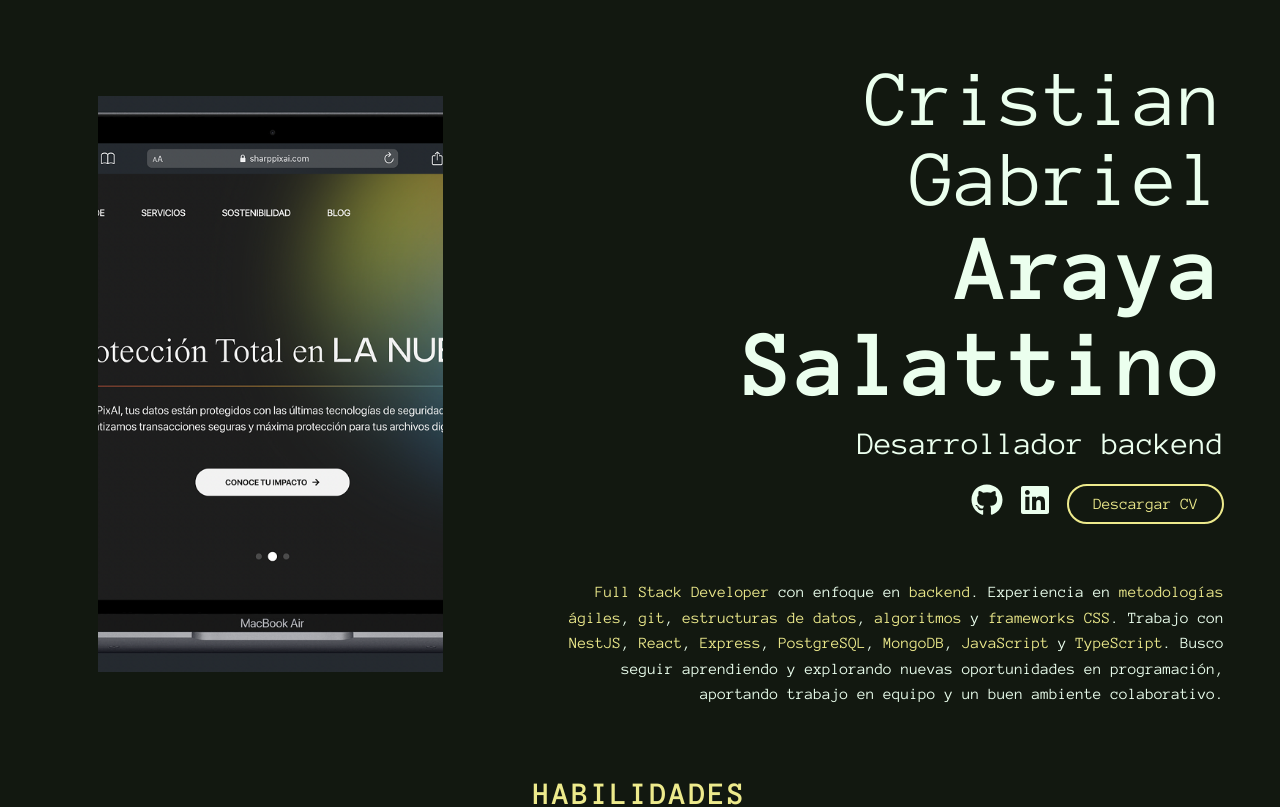
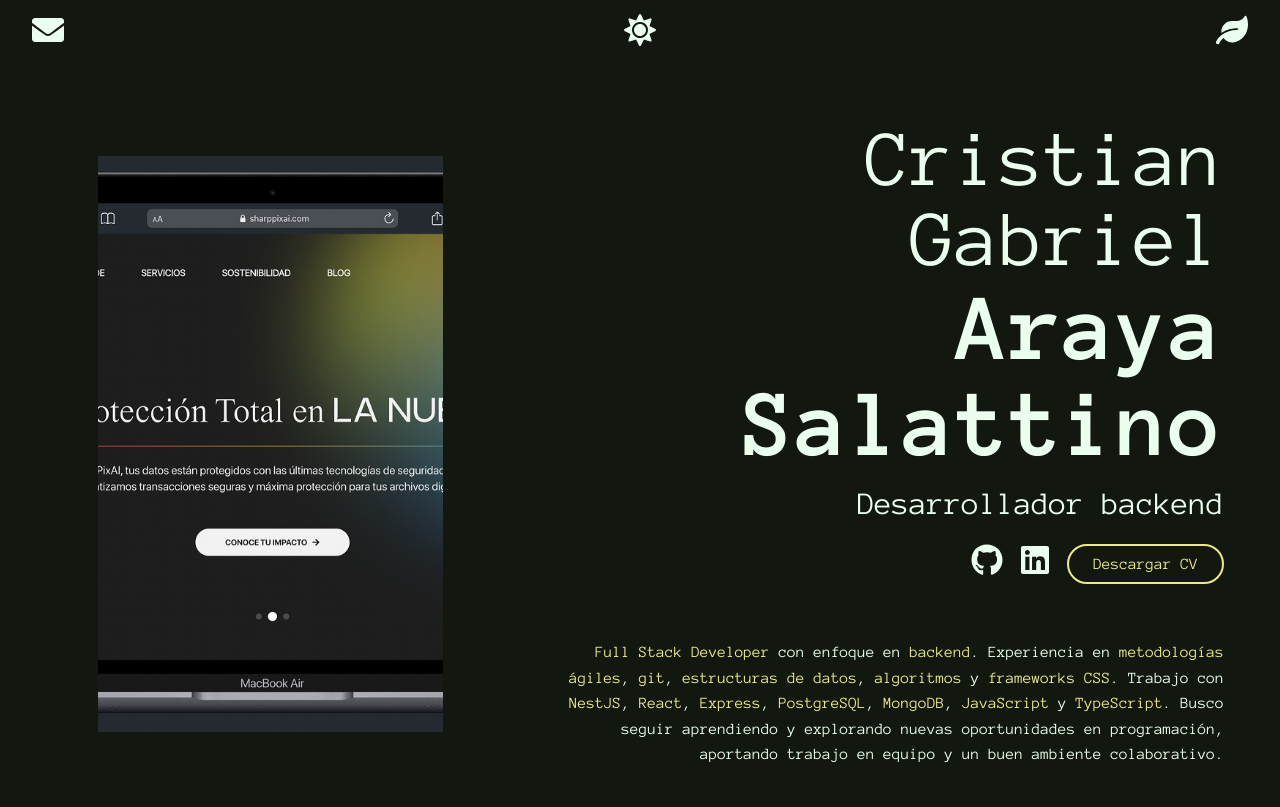
Before and after one commit to ArayaCG/Portfolio-front, a React (Vite) app: page / in a window 1280 px wide. Shown: the top 807 px of the page. Built offline with nearby package versions, Linux system fonts and the light colour scheme.

Commit message:
Creación de footer y header

```diff
--- a/src/components/ContactMe/ContactMe.tsx
+++ b/src/components/ContactMe/ContactMe.tsx
@@ -1,5 +1,3 @@
-"use client";
-
 import type React from "react";
 import { useState } from "react";
 import type { ContactFormProps, FormData } from "./ContactMe.type";
--- /dev/null
+++ b/src/components/Footer/Footer.styles.ts
@@ -0,0 +1,71 @@
+import styled from "styled-components";
+
+export const FooterContainer = styled.footer`
+    display: flex;
+    justify-content: space-between;
+    align-items: center;
+    width: 100%;
+    padding: ${({ theme }) => theme.spacing.md} ${({ theme }) => theme.spacing.xl};
+    background: linear-gradient(to top, #36522d, #121810);
+    color: ${({ theme }) => theme.colors.text};
+    height: 80px;
+
+    @media (max-width: ${({ theme }) => theme.breakpoints.tablet}) {
+        flex-direction: column;
+        gap: ${({ theme }) => theme.spacing.md};
+        padding: ${({ theme }) => theme.spacing.md};
+        height: auto;
+    }
+`;
+
+export const Copyright = styled.div`
+    font-size: ${({ theme }) => theme.fontSizes.medium};
+    flex: 1;
+    display: flex;
+    align-items: center;
+
+    @media (max-width: ${({ theme }) => theme.breakpoints.tablet}) {
+        order: 3;
+        justify-content: center;
+    }
+`;
+
+export const Name = styled.div`
+    font-size: ${({ theme }) => theme.fontSizes.large};
+    font-weight: ${({ theme }) => theme.fontWeights.bold};
+    text-align: center;
+    flex: 1;
+    display: flex;
+    justify-content: center;
+    align-items: center;
+
+    @media (max-width: ${({ theme }) => theme.breakpoints.tablet}) {
+        order: 1;
+    }
+`;
+
+export const SocialContainer = styled.div`
+    display: flex;
+    gap: ${({ theme }) => theme.spacing.md};
+    flex: 1;
+    justify-content: flex-end;
+    align-items: center;
+
+    @media (max-width: ${({ theme }) => theme.breakpoints.tablet}) {
+        order: 2;
+        justify-content: center;
+    }
+`;
+
+export const SocialLink = styled.a`
+    text-decoration: none;
+    transition: transform 0.3s ease;
+
+    &:hover {
+        transform: translateY(-3px);
+    }
+
+    &:hover svg {
+        color: ${({ theme }) => theme.colors.textSecondary};
+    }
+`;
--- /dev/null
+++ b/src/components/Footer/Footer.tsx
@@ -0,0 +1,30 @@
+import type React from "react";
+import type { FooterProps } from "./Footer.type";
+import { FooterContainer, Copyright, Name, SocialContainer, SocialLink } from "./Footer.styles";
+import Icon from "../Icon/Icon";
+
+const Footer: React.FC<FooterProps> = ({ name, year = new Date().getFullYear(), socialLinks }) => {
+    return (
+        <FooterContainer>
+            <Copyright>© {year} PORFOLIO. All rights reserved</Copyright>
+
+            <Name>{name}</Name>
+
+            <SocialContainer>
+                {socialLinks?.github && (
+                    <SocialLink href={socialLinks.github} target="_blank" rel="noopener noreferrer">
+                        <Icon name="FaGithub" size="28px" />
+                    </SocialLink>
+                )}
+
+                {socialLinks?.linkedin && (
+                    <SocialLink href={socialLinks.linkedin} target="_blank" rel="noopener noreferrer">
+                        <Icon name="FaLinkedin" size="28px" />
+                    </SocialLink>
+                )}
+            </SocialContainer>
+        </FooterContainer>
+    );
+};
+
+export default Footer;
--- /dev/null
+++ b/src/components/Header/Header.styles.ts
@@ -0,0 +1,41 @@
+import styled from "styled-components";
+
+export const HeaderContainer = styled.header`
+    display: flex;
+    justify-content: space-between;
+    align-items: center;
+    width: 100%;
+    height: 60px;
+    padding: 0 ${({ theme }) => theme.spacing.xl};
+    background-color: ${({ theme }) => theme.colors.background};
+    color: ${({ theme }) => theme.colors.text};
+    position: sticky;
+    top: 0;
+    z-index: 100;
+
+    @media (max-width: ${({ theme }) => theme.breakpoints.tablet}) {
+        padding: 0 ${({ theme }) => theme.spacing.md};
+    }
+`;
+
+export const LogoContainer = styled.div`
+    display: flex;
+    align-items: center;
+    justify-content: center;
+    cursor: pointer;
+    transition: transform 6s ease;
+
+    &:hover {
+        transform: rotate(360deg);
+`;
+
+export const SideItem = styled.div`
+    display: flex;
+    align-items: center;
+    cursor: pointer;
+    transition: transform 0.8s ease;
+
+    &:hover {
+        transform: scale(1, 0.5);
+    }
+`;
--- /dev/null
+++ b/src/components/Header/Header.tsx
@@ -0,0 +1,39 @@
+import type React from "react";
+import type { HeaderProps } from "./Header.type";
+import { HeaderContainer, LogoContainer, SideItem } from "./Header.styles";
+import Icon from "../Icon/Icon";
+
+const Header: React.FC<HeaderProps> = ({ onContactClick }) => {
+    const handleEmailClick = () => {
+        if (onContactClick) {
+            onContactClick();
+        } else {
+            const contactSection = document.getElementById("contact-section");
+            if (contactSection) {
+                contactSection.scrollIntoView({ behavior: "smooth" });
+            }
+        }
+    };
+
+    const handleLogoClick = () => {
+        window.scrollTo({ top: 0, behavior: "smooth" });
+    };
+
+    return (
+        <HeaderContainer>
+            <SideItem onClick={handleEmailClick}>
+                <Icon name="FaEnvelope" size="32px" />
+            </SideItem>
+
+            <LogoContainer onClick={handleLogoClick}>
+                <Icon name="FaSun" size="32px" />
+            </LogoContainer>
+
+            <SideItem>
+                <Icon name="FaLeaf" size="32px" />
+            </SideItem>
+        </HeaderContainer>
+    );
+};
+
+export default Header;
--- /dev/null
+++ b/src/components/Header/Header.type.ts
@@ -0,0 +1,4 @@
+export interface HeaderProps {
+    onContactClick?: () => void
+    logoIconName?: string
+  }
--- a/src/components/Title/Title.styles.ts
+++ b/src/components/Title/Title.styles.ts
@@ -6,7 +6,7 @@ export const StyledTitle = styled.h1<Omit<TitleProps, "text">>`
     width: 100%;
     align-items: center;
     justify-content: center;
-    padding: 10px 24px;
+    padding: 20px 48px;
     font-weight: ${({ theme }) => theme.fontWeights.bold};
     font-size: ${({ theme }) => theme.fontSizes.xxlarge};
     text-decoration: none;
--- a/src/pages/LandingPage.tsx
+++ b/src/pages/LandingPage.tsx
@@ -6,10 +6,20 @@ import ProjectsSection, { sampleExperiences } from "../section/ExperienceSection
 import EducationSection, { EducationData } from "../section/EducationSection/EducationSection";
 import ContactMeSection from "../section/ContactMeSection/ContactMeSection";
 import AboutMeSection from "../section/AboutMeSection/AboutMeSection";
+import Footer from "../components/Footer/Footer";
+import Header from "../components/Header/Header";
 
 const LandingPage: React.FC = () => {
+    const scrollToContact = () => {
+        const contactSection = document.getElementById("contact-section");
+        if (contactSection) {
+            contactSection.scrollIntoView({ behavior: "smooth" });
+        }
+    };
+
     return (
         <>
+            <Header onContactClick={scrollToContact} />
             <LandingPageContainerPadding>
                 <AboutMeSection />
             </LandingPageContainerPadding>
@@ -19,8 +29,17 @@ const LandingPage: React.FC = () => {
             <LandingPageContainerPadding>
                 <ProjectsSection experiences={sampleExperiences} />
                 <EducationSection educations={EducationData} />
-                <ContactMeSection />
+                <div id="contact-section">
+                    <ContactMeSection />
+                </div>
             </LandingPageContainerPadding>
+            <Footer
+                name="Cristian Gabriel Araya Salattino"
+                socialLinks={{
+                    github: "https://github.com/username",
+                    linkedin: "https://linkedin.com/in/username",
+                }}
+            />
         </>
     );
 };
```
Also changed, not shown: src/components/Footer/Footer.type.ts (added, +8 -0 lines), src/pages/Intro/IntroPage.style.ts (added), src/pages/Intro/IntroPage.tsx (added).
